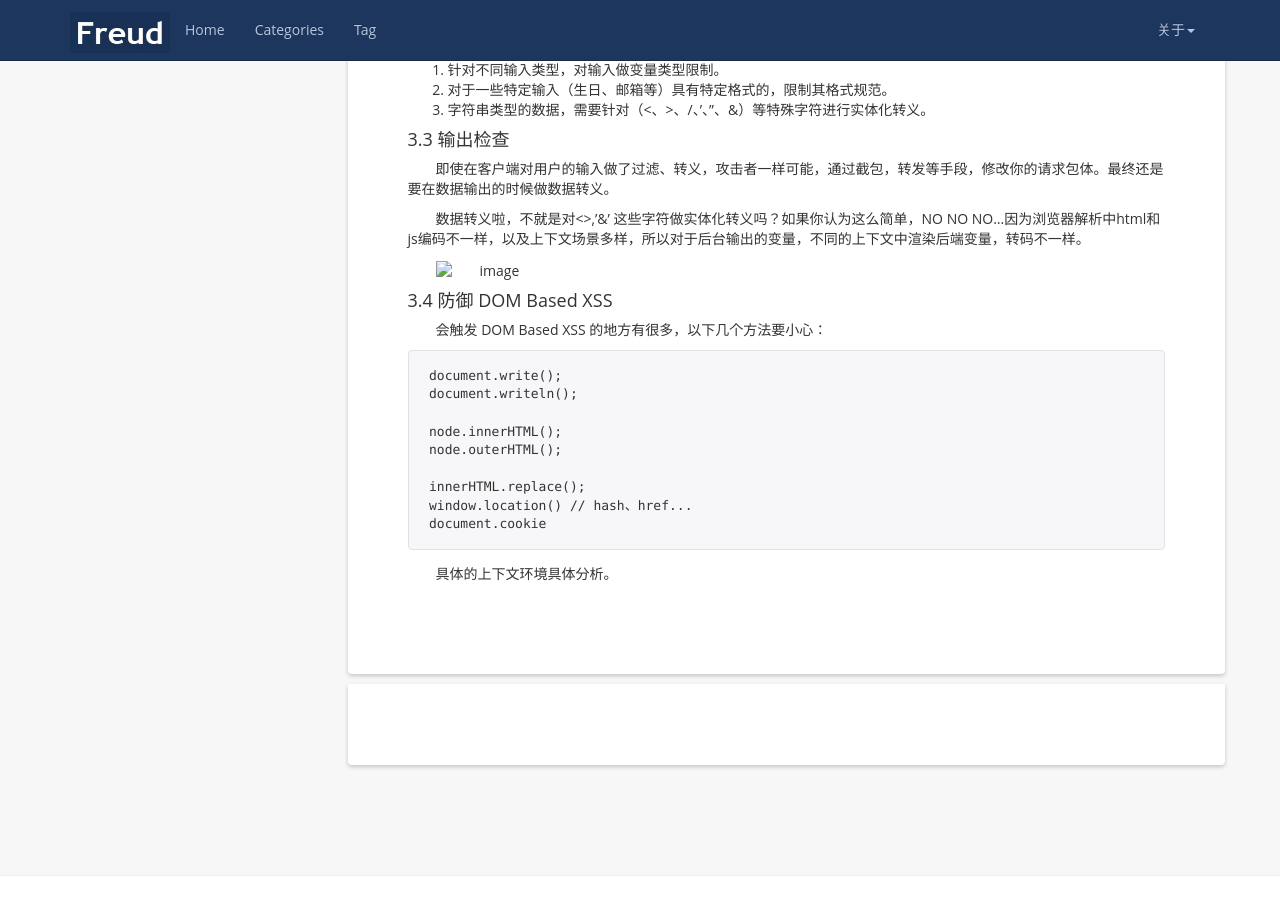
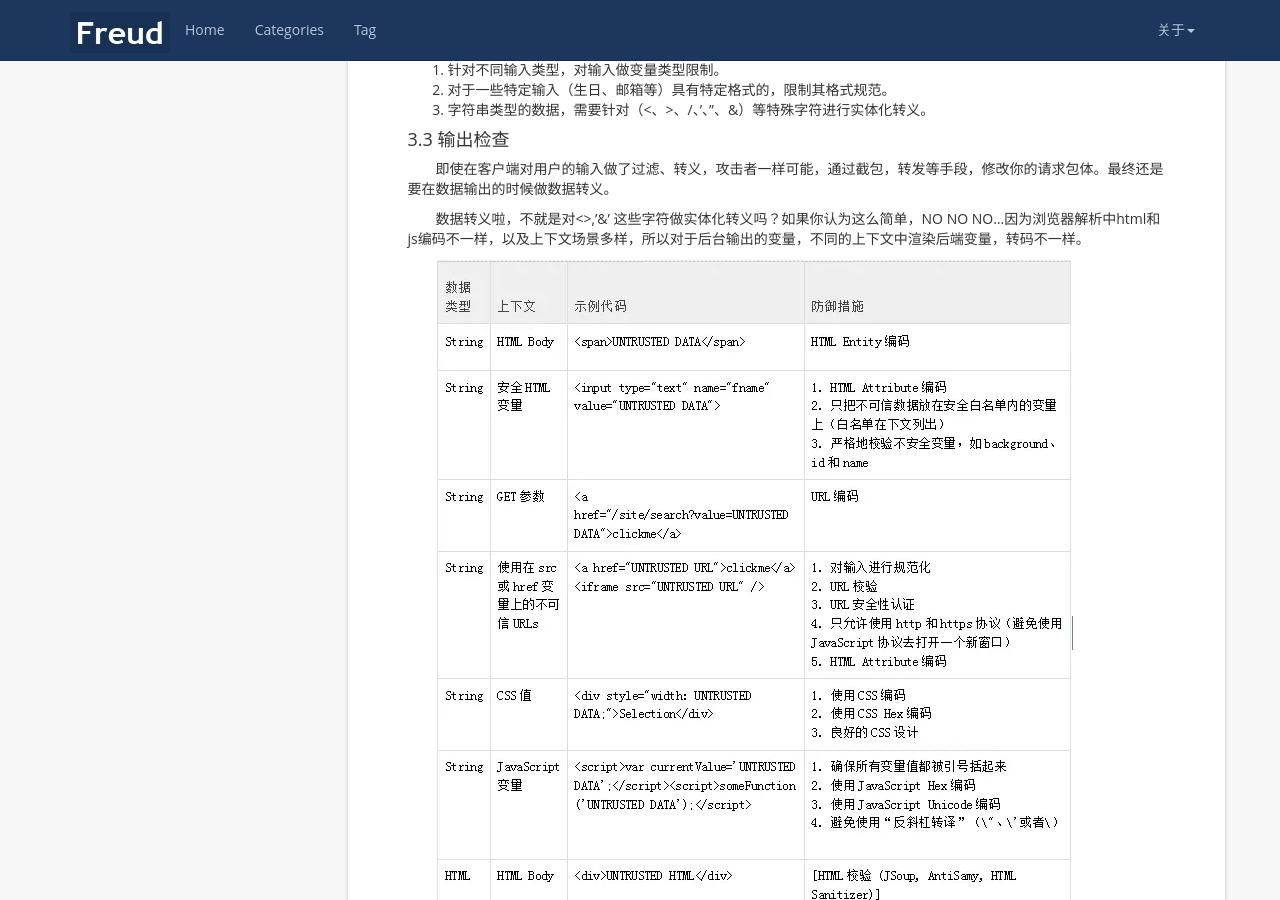
Before and after one commit to peiyanhuang/MyBlog, a Jekyll site: the page built from _posts/2018-08-03-XSS.md, in a window 1280 px wide and 900 px high, scrolled down 1659 px. Built offline with Jekyll 4.4.1, drawn with Linux system fonts in a browser that asks for light colours; nearby versions of some CDN libraries.

Commit message:
@update:  Xss image

```diff
--- a/_posts/2018-08-03-XSS.md
+++ b/_posts/2018-08-03-XSS.md
@@ -64,7 +64,7 @@ XSS 攻击后，攻击者除了可以实施“Cookie劫持”外，还能够通
 
 数据转义啦，不就是对<>,’&' 这些字符做实体化转义吗？如果你认为这么简单，NO NO NO…因为浏览器解析中html和js编码不一样，以及上下文场景多样，所以对于后台输出的变量，不同的上下文中渲染后端变量，转码不一样。
 
-![image](../images/web/emcode.webp)
+![image]({{ '/images/web/emcode.webp' | prepend: site.baseurl }})
 
 #### 3.4 防御 DOM Based XSS
 
```
